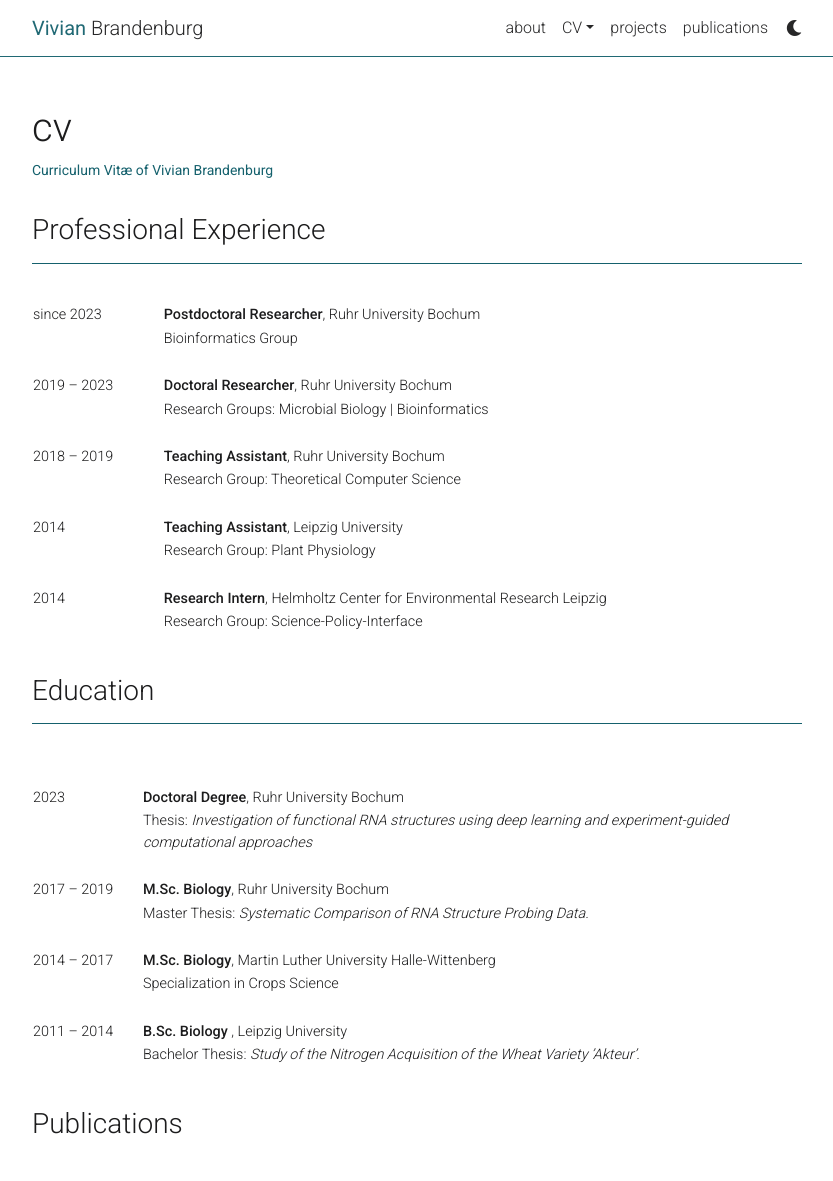
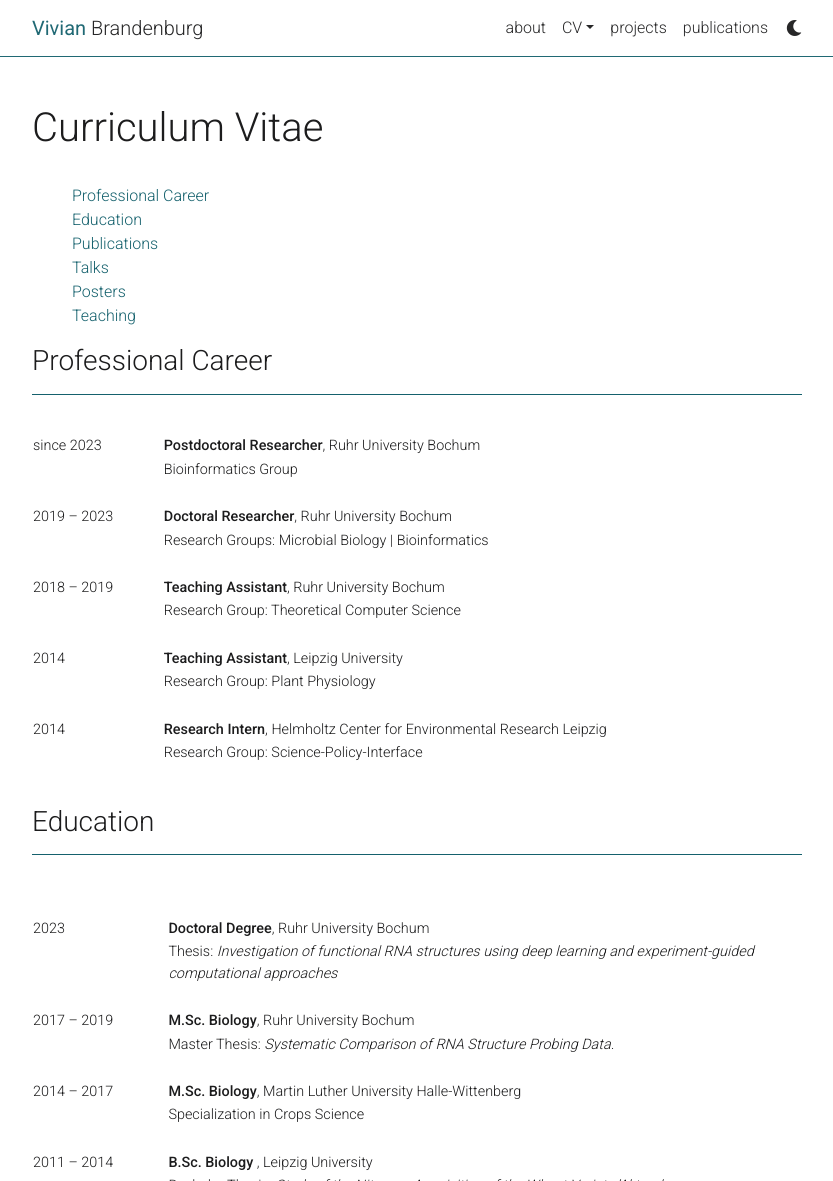
Before and after one commit to VivianBrandenburg/vivianbrandenburg.github.io, a Jekyll site: the page built from _pages/CV_academic.md, in a window 1280 px wide and 1400 px high, cut to the strip 0-1181 px from the top of the window. Shown: the whole strip, without its empty margins (223-1056 px from the left). Built offline with Jekyll 4.4.1, drawn with Linux system fonts in a browser that asks for light colours; comment, search, counter and statistics services are not loaded; a style sheet for code colours, icons or effects is not loaded; the table of contents is made by our own code.

Commit message:
update styles

```diff
--- a/Gemfile
+++ b/Gemfile
@@ -17,4 +17,5 @@ group :jekyll_plugins do
     gem 'webrick'
     gem 'htmlcompressor'
     gem 'htmlbeautifier'
+    gem 'jekyll-toc'
 end
--- a/_config.yml
+++ b/_config.yml
@@ -156,6 +156,20 @@ plugins:
   - jekyll-target-blank
   - jekyll-twitter-plugin
   - jemoji
+  - jekyll-toc
+
+# TOC Settings
+toc:
+  min_level: 3
+  max_level: 6
+  ordered_list: false
+  no_toc_section_class: no_toc_section
+  list_id: toc
+  list_class: section-nav
+  sublist_class: ''
+  item_class: toc-entry
+  item_prefix: toc-
+
 
 # Sitemap settings
 defaults:
--- a/_layouts/page.html
+++ b/_layouts/page.html
@@ -10,7 +10,7 @@ layout: default
           </header>
 
           <article>
-            {{ content }}
+            {{ content | toc }}
           </article>
 
         </div>
--- a/_pages/CV_academic.md
+++ b/_pages/CV_academic.md
@@ -1,16 +1,18 @@
 ---
 layout: page
 permalink: /CV_academic/
-title: cv
-description: <b>Curriculum Vitæ of Vivian Brandenburg</b>
+title: Curriculum Vitae
 nav: false
 nav_order: 4
 years_talks: [2023, 2022, 2021, 2020]
 years_posters: [2023, 2021, 2020]
 years: [2024, 2023, 2022, 2021, 2020, 2019]
+all_years: [2020,2021,2022,2023,2024,2025]
+toc: true
 ---
 
-### Professional Experience
+
+### Professional Career
 ---
 
 | &emsp;    &emsp;  &emsp;  &emsp;  &emsp;  &emsp; &emsp; &thinsp; | &emsp;                                                                   |
@@ -31,13 +33,10 @@ years: [2024, 2023, 2022, 2021, 2020, 2019]
 |                                                         | Research Group: Science-Policy-Interface                                 |
 
 <br>
-
-
-
 ### Education
 ---
 
-| &emsp;    &emsp;  &emsp;  &emsp;  &emsp;  &emsp; &emsp; | &emsp;                                                                                                                  |
+| &emsp;    &emsp;  &emsp;  &emsp;  &emsp;  &emsp; &emsp;   &emsp; &emsp; | &emsp;                                                                                                                  |
 | ------------------------------------------------------- | ----------------------------------------------------------------------------------------------------------------------- |
 | 2023                                                    | **Doctoral Degree**, Ruhr University Bochum                                                                             |
 |                                                         | Thesis: *Investigation of functional RNA structures using deep learning and experiment-guided computational approaches* |
@@ -48,54 +47,53 @@ years: [2024, 2023, 2022, 2021, 2020, 2019]
 | 2014 -- 2017                                            | **M.Sc. Biology**, Martin Luther University Halle-Wittenberg                                                            |
 |                                                         | Specialization in Crops Science                                                                                         |
 |                                                         |                                          |                                                                                                                         |
-| 2011 -- 2014                                            | **B.Sc. Biology** , Leipzig University                                                                                  |
+|  2011 -- 2014                                            | **B.Sc. Biology** , Leipzig University                                                                                  |
 |                                                         | Bachelor Thesis: *Study of the Nitrogen Acquisition of the Wheat Variety ’Akteur’.*                                     |
 
+
 <br>
-
-
 ### Publications
-
+---
 <div class="publications">
 
 {% for y in page.years %}
-  <h2 class="year">{{y}}</h2>
+  <h2 class="year_unfancy">{{y}}</h2>
   {% bibliography --file papers --query @*[year={{y}}]* %}
 {% endfor %}
 
 </div>
 
+
 <br>
 
+
+
 ### Talks
+---
 <div class="publications">
 
 {% for y in page.years_talks %}
-  <h2 class="year">{{y}}</h2>
+  <h2 class="year_unfancy">{{y}}</h2>
   {% bibliography -f talks -q @*[year={{y}}]* %}
 {% endfor %}
 
 </div>
 
 
-&nbsp;
-
-&nbsp;
-
-
-### Posters
+<br>
+### Posters {#my-subsection}
+---
 
 <div class="publications">
 
 {% for y in page.years_posters %}
-  <h2 class="year">{{y}}</h2>
+  <h2 class="year_unfancy">{{y}}</h2>
   {% bibliography -f posters -q @*[year={{y}}]* %}
 {% endfor %}
 
 </div>
 
-
-
+<br>
 ### Teaching
 ---
 
--- a/_sass/_base.scss
+++ b/_sass/_base.scss
@@ -404,14 +404,21 @@ footer.sticky-bottom {
   }
 
   h2.year {
-    color: var(--year-color);
-    // uncomment for lines between entries
-   // border-top: 1px solid var(--global-divider-color);
+    color: var(--global-theme-color);
+    border-top: 1px solid var(--global-hover-color);
     padding-top: 1rem;
     margin-top: 1rem;
     margin-bottom: -2rem;
     text-align: left;
           font-size: 1.5rem;
+  }
+
+  h2.year_unfancy {
+    padding-top: 1rem;
+    margin-top: 1rem;
+    margin-bottom: -2rem;
+    text-align: left;
+          font-size: 0.875rem;
   }
 
   ol.bibliography {
@@ -578,3 +585,9 @@ html.transition *:after {
   font-size: 0.875rem;
   padding-top: 0.25rem;
 }
+
+// TOC
+
+.section-nav {
+  list-style: none;
+}
```
Also changed, not shown: _data/coauthors.yml (deleted, +0 -18 lines), _pages/CV_industry.md (+2 -0 lines).
